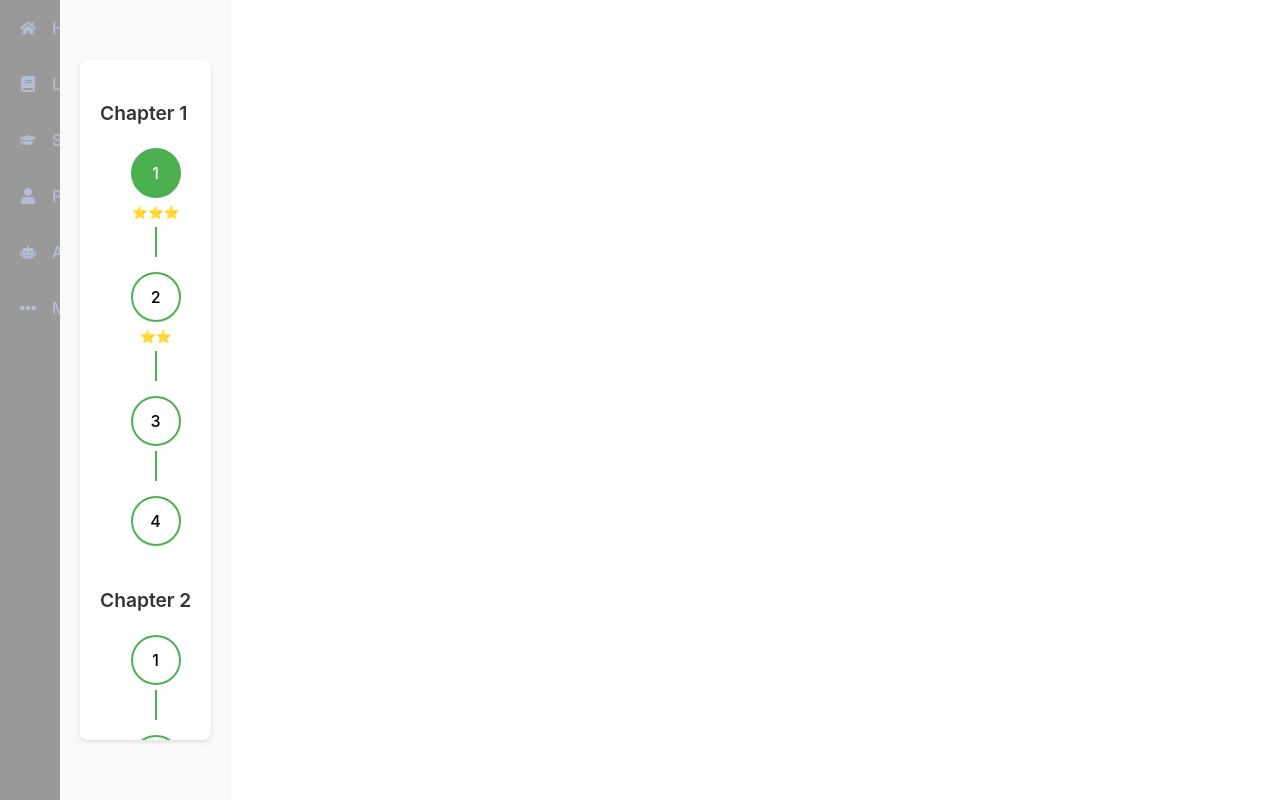
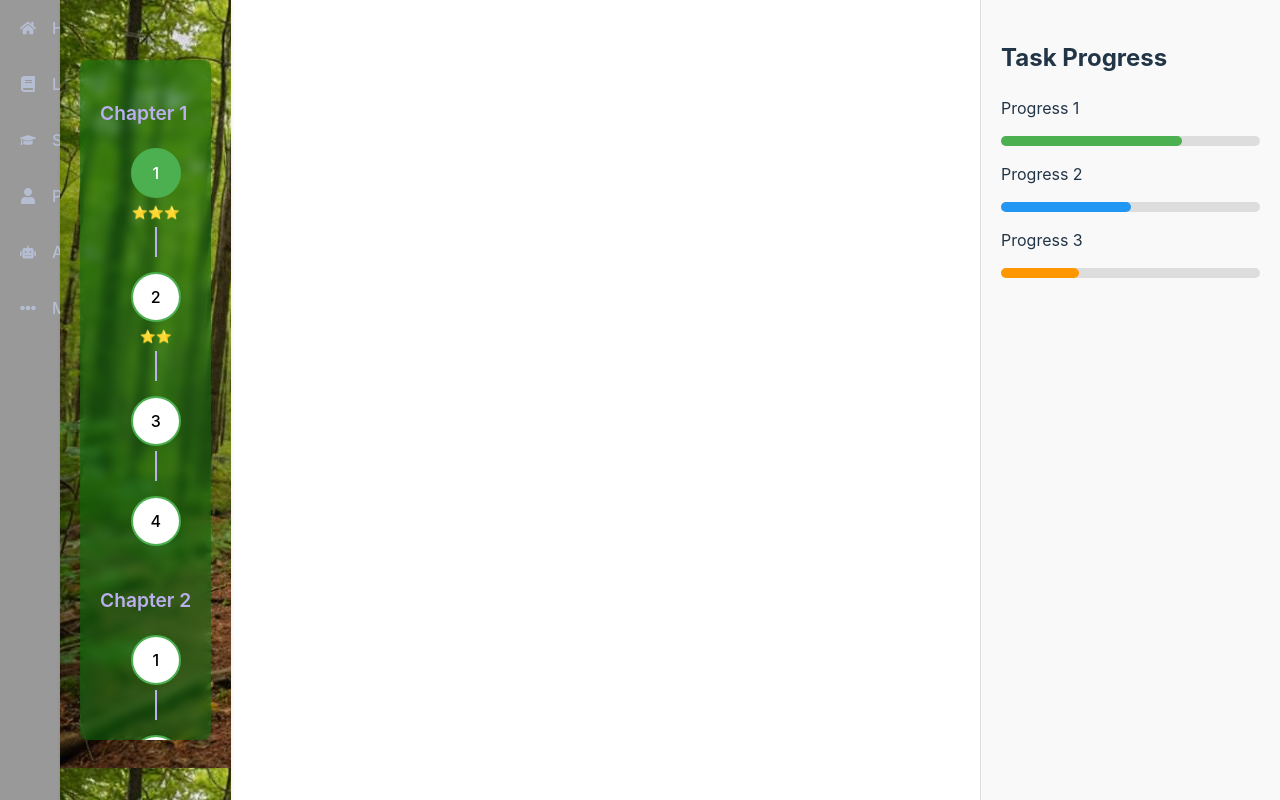
Before and after one commit to pkjSchool/HKMU_FYP, a React (Vite) app: page / in a window 1280 px wide. Built offline with nearby package versions, Linux system fonts and the light colour scheme.

Commit message:
add the task prgress

```diff
--- a/package.json
+++ b/package.json
@@ -14,6 +14,7 @@
     "@emotion/react": "^11.13.3",
     "@emotion/styled": "^11.13.0",
     "@mui/material": "^6.1.0",
+    "bootstrap": "^5.3.3",
     "react": "^18.3.1",
     "react-dom": "^18.3.1",
     "react-icons": "^5.4.0",
--- a/src/App.tsx
+++ b/src/App.tsx
@@ -1,25 +1,33 @@
-import React, { useState } from 'react';
-import { Sidebar } from './components/Sidebar';
-import LessonMap from './components/LessonMap';
-import './css/App.css';
+import React, { useState } from "react";
+import { Sidebar } from "./components/Sidebar";
+import LessonMap from "./components/LessonMap";
+import TaskProgress from "./components/TaskProgress";
+import "./css/App.css";
 
 const sampleChapters = [
   {
-    title: 'Chapter 1',
+    title: "Chapter 1",
     lessons: [
-      { id: 'ch1-1', completed: true, stars: 3 },
-      { id: 'ch1-2', completed: false, stars: 2 },
-      { id: 'ch1-3', completed: false },
-      { id: 'ch1-4', completed: false }
-    ]
+      { id: "ch1-1", completed: true, stars: 3 },
+      { id: "ch1-2", completed: false, stars: 2 },
+      { id: "ch1-3", completed: false },
+      { id: "ch1-4", completed: false },
+    ],
   },
   {
-    title: 'Chapter 2',
+    title: "Chapter 2",
     lessons: [
-      { id: 'ch2-1', completed: false },
-      { id: 'ch2-2', completed: false }
-    ]
-  }
+      { id: "ch2-1", completed: false },
+      { id: "ch2-2", completed: false },
+    ],
+  },
+  {
+    title: "Chapter 3",
+    lessons: [
+      { id: "ch3-1", completed: false },
+      { id: "ch3-2", completed: false },
+    ],
+  },
 ];
 
 function App() {
@@ -32,19 +40,19 @@ function App() {
   return (
     <div className="app-container">
       <Sidebar onResize={setSidebarWidth} />
-      <div
-        className="main-content"
-        style={{ marginLeft: `${sidebarWidth}px` }}
-      >
+      <div className="main-content" style={{ marginLeft: `${sidebarWidth}px` }}>
         <LessonMap
-          chapters={sampleChapters.map(chapter => ({
+          chapters={sampleChapters.map((chapter) => ({
             ...chapter,
-            lessons: chapter.lessons.map(lesson => ({
+            lessons: chapter.lessons.map((lesson) => ({
               ...lesson,
-              onClick: () => handleLessonClick(lesson.id)
-            }))
+              onClick: () => handleLessonClick(lesson.id),
+            })),
           }))}
         />
+        <>
+          <TaskProgress />
+        </>
       </div>
     </div>
   );
--- /dev/null
+++ b/src/components/TaskProgress.tsx
@@ -0,0 +1,63 @@
+import React from "react";
+
+const TaskProgress: React.FC = () => {
+  return (
+    <div
+      className="task-progress"
+      style={{
+        position: "absolute",
+        top: 0,
+        right: 0,
+        width: "300px",
+        height: "100vh",
+        backgroundColor: "#f9f9f9",
+        borderLeft: "1px solid #ddd",
+        padding: "20px",
+        boxSizing: "border-box",
+      }}
+    >
+      <h2>Task Progress</h2>
+      <div className="progress-bar">
+        <p>Progress 1</p>
+        <div style={{ background: "#ddd", height: "10px", borderRadius: "5px" }}>
+          <div
+            style={{
+              width: "70%",
+              background: "#4caf50",
+              height: "100%",
+              borderRadius: "5px",
+            }}
+          ></div>
+        </div>
+      </div>
+      <div className="progress-bar">
+        <p>Progress 2</p>
+        <div style={{ background: "#ddd", height: "10px", borderRadius: "5px" }}>
+          <div
+            style={{
+              width: "50%",
+              background: "#2196f3",
+              height: "100%",
+              borderRadius: "5px",
+            }}
+          ></div>
+        </div>
+      </div>
+      <div className="progress-bar">
+        <p>Progress 3</p>
+        <div style={{ background: "#ddd", height: "10px", borderRadius: "5px" }}>
+          <div
+            style={{
+              width: "30%",
+              background: "#ff9800",
+              height: "100%",
+              borderRadius: "5px",
+            }}
+          ></div>
+        </div>
+      </div>
+    </div>
+  );
+};
+
+export default TaskProgress;
--- a/src/css/App.css
+++ b/src/css/App.css
@@ -1,19 +1,17 @@
-/* 整個頁面容器 */
 .app-container {
-  display: flex; /* 使用彈性佈局 */
-  height: 100vh; /* 確保佈局高度占滿整個視窗 */
+  display: flex;
+  height: 100vh;
 }
 
-/* Sidebar 的樣式已在 Sidebar.css 中定義 */
-
-/* 主內容區域 */
 .main-content {
-  flex: 1; /* 讓主內容區域填滿剩餘空間 */
-  display: flex; /* 使用彈性佈局，讓內容居中 */
-  justify-content: center; /* 水平居中 */
-  align-items: center; /* 垂直居中 */
+  flex: 1;
+  display: flex;
+  justify-content: center;
+  align-items: center;
   padding: 20px;
-  background-color: #f9f9f9; /* 背景色可根據需求調整 */
-  overflow-y: auto; /* 如果內容過多，可以滾動 */
-  transition: margin-left 0.3s ease; /* 添加平滑過渡效果 */
+  background-color: #f9f9f9;
+  overflow-y: auto;
+  transition: margin-left 0.3s ease;
+  background-image: url('../assets/background.png');
+  box-shadow: 0 2px 4px rgba(0, 0, 0, 0.1);
 }
--- a/src/css/LessonMap.css
+++ b/src/css/LessonMap.css
@@ -3,8 +3,10 @@
     max-height: 80vh;
     overflow-y: auto;
     background-color: #ffffff;
+    background: rgba(6, 113, 11, 0.5); /* 半透明白色背景 */
+    backdrop-filter: blur(5px);
     border-radius: 8px;
-    box-shadow: 0 2px 4px rgba(0, 0, 0, 0.1);
+
   }
 
   .chapter-container {
@@ -14,7 +16,7 @@
   .chapter-title {
     font-size: 1.2rem;
     margin-bottom: 20px;
-    color: #333;
+    color: #baafef;
     font-weight: 600;
   }
 
@@ -66,7 +68,7 @@
   .connector-line {
     width: 2px;
     height: 30px;
-    background: #4CAF50;
+    background: #baafef;
     margin: 5px 0;
   }
 
--- a/src/css/Sidebar.css
+++ b/src/css/Sidebar.css
@@ -1,5 +1,3 @@
-/* Sidebar.css */
-/* 側邊欄基礎按鈕樣式 */
 .sidebar button {
     background: transparent;
     border: 0;
```
Also changed, not shown: src/assets/background.png (added), 1 other file (tests, documents, lock files or other folders).
